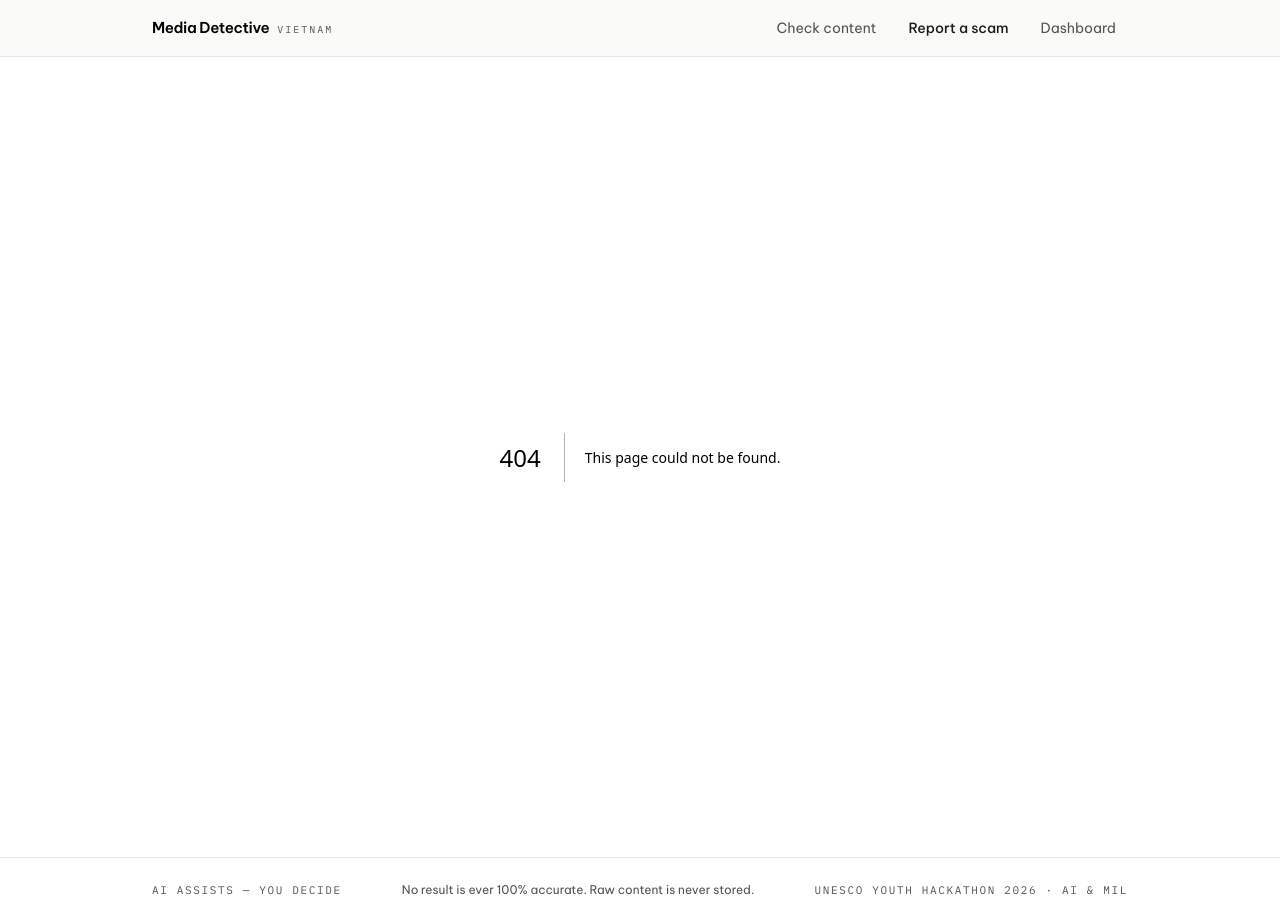
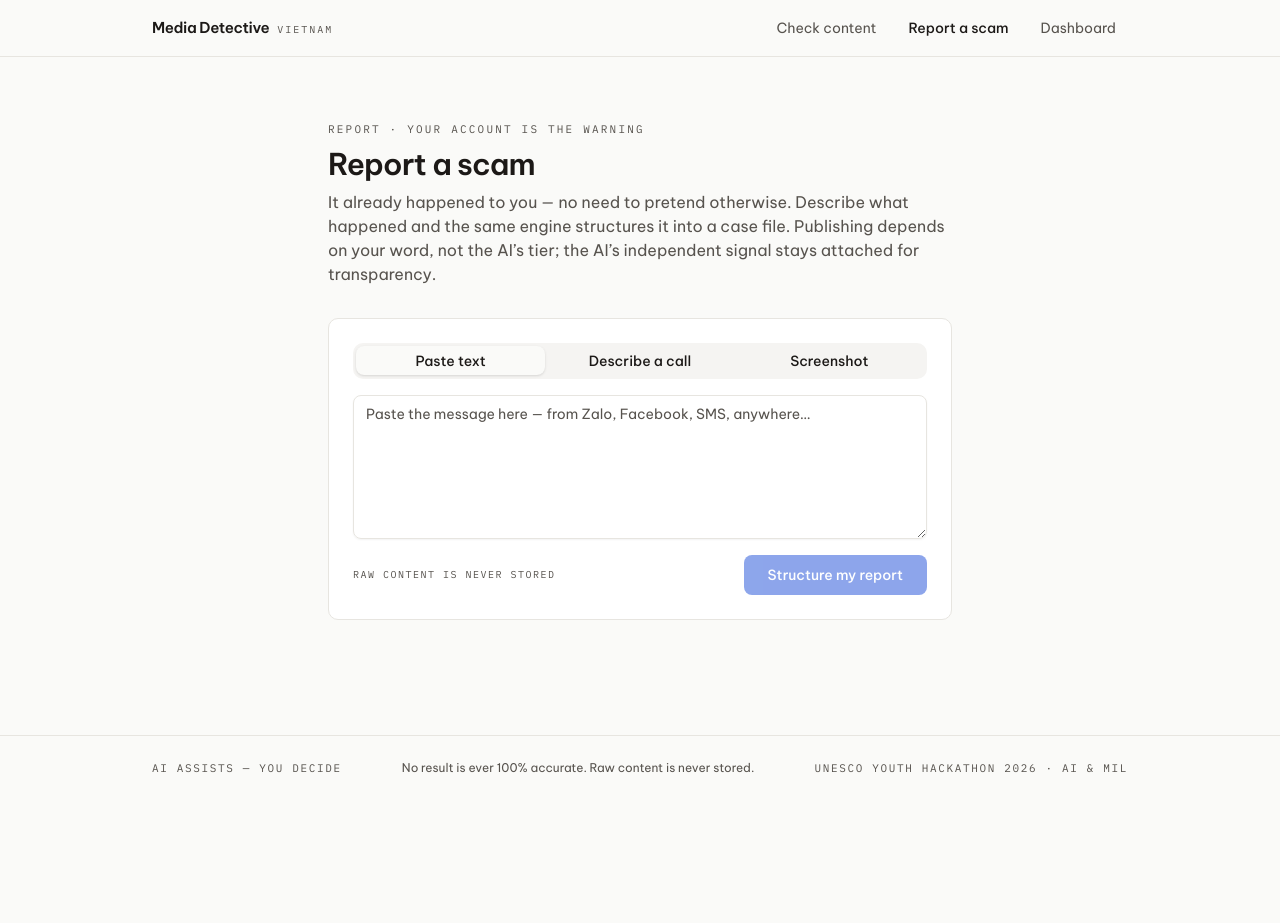
Before and after one commit to namhngo/media-detective-vn, a Next.js app: page /report in a window 1280 px wide. Before the commit this address had no page. After the commit the page ends 800 px from the top, so only its background shows below. Built offline with nearby package versions, Linux system fonts and the light colour scheme.

Commit message:
feat: report flow — attestation publish, AI-signal transparency badge

```diff
--- a/src/app/api/report/route.ts
+++ b/src/app/api/report/route.ts
@@ -18,12 +18,13 @@ export async function POST(request: Request) {
 
   await sleep(1400);
 
-  const { analysis } = mockDetectResponse(
+  const { analysis, similarCases } = mockDetectResponse(
     parsed.data.text ?? parsed.data.imageBase64 ?? "",
   );
   const response = {
     reportId: `mock-${Date.now()}`,
     analysis,
+    similarCases,
     published: true,
   };
   return Response.json(reportResponseSchema.parse(response));
--- /dev/null
+++ b/src/app/report/page.tsx
@@ -0,0 +1,29 @@
+import type { Metadata } from "next";
+
+import { ReportFlow } from "@/components/report-flow";
+
+export const metadata: Metadata = {
+  title: "Report a scam — Media Detective Vietnam",
+};
+
+export default function ReportPage() {
+  return (
+    <div className="mx-auto max-w-2xl px-4 py-12 sm:px-6 sm:py-16">
+      <p className="font-mono text-[11px] tracking-[0.2em] text-muted-foreground uppercase">
+        Report · your account is the warning
+      </p>
+      <h1 className="mt-2 text-3xl font-semibold tracking-tight">
+        Report a scam
+      </h1>
+      <p className="mt-2 text-muted-foreground">
+        It already happened to you — no need to pretend otherwise. Describe
+        what happened and the same engine structures it into a case file.
+        Publishing depends on your word, not the AI&rsquo;s tier; the AI&rsquo;s
+        independent signal stays attached for transparency.
+      </p>
+      <div className="mt-8">
+        <ReportFlow />
+      </div>
+    </div>
+  );
+}
--- a/src/components/case-file.tsx
+++ b/src/components/case-file.tsx
@@ -26,12 +26,15 @@ export function CaseFile({
   source,
   analysis,
   similarCases,
+  attestation,
   children,
 }: {
   reportId: string;
   source: Source;
   analysis: AnalysisResult;
   similarCases: SimilarCase[];
+  /** Report flow: "Reported by user · AI signal: X" transparency strip. */
+  attestation?: React.ReactNode;
   /** Slot for the Share prompt (rendered only at warning tier by the caller). */
   children?: React.ReactNode;
 }) {
@@ -47,6 +50,8 @@ export function CaseFile({
           Score {analysis.riskScore}/100
         </p>
       </header>
+
+      {attestation}
 
       {/* Verdict */}
       <div className="border-b px-5 py-5 sm:px-6">
--- /dev/null
+++ b/src/components/report-flow.tsx
@@ -0,0 +1,171 @@
+"use client";
+
+import { useState } from "react";
+import Link from "next/link";
+import { Check } from "lucide-react";
+
+import { Button } from "@/components/ui/button";
+import { CaseFile } from "@/components/case-file";
+import { ContentInput } from "@/components/content-input";
+import { tierMeta } from "@/lib/tier";
+import type { DetectRequest, ReportResponse } from "@/lib/schema";
+
+type Phase =
+  | { status: "idle" }
+  | { status: "analyzing" }
+  | { status: "preview"; request: DetectRequest; result: ReportResponse }
+  | { status: "publishing"; request: DetectRequest; result: ReportResponse }
+  | { status: "published"; reportId: string }
+  | { status: "error"; message: string };
+
+/**
+ * Report flow — for people who already know. The same engine structures the
+ * account into a case file, but publishing depends on the user's attestation,
+ * not the AI's tier. The AI's independent tier stays visible as a
+ * transparency badge even when it diverges from the user's account.
+ */
+export function ReportFlow() {
+  const [phase, setPhase] = useState<Phase>({ status: "idle" });
+
+  async function analyze(payload: DetectRequest) {
+    setPhase({ status: "analyzing" });
+    try {
+      const res = await fetch("/api/report", {
+        method: "POST",
+        headers: { "content-type": "application/json" },
+        body: JSON.stringify(payload),
+      });
+      if (!res.ok) throw new Error(`Analysis failed (${res.status})`);
+      const result: ReportResponse = await res.json();
+      setPhase({ status: "preview", request: payload, result });
+    } catch (e) {
+      setPhase({
+        status: "error",
+        message: e instanceof Error ? e.message : "Something went wrong",
+      });
+    }
+  }
+
+  async function publish() {
+    if (phase.status !== "preview") return;
+    const { request, result } = phase;
+    setPhase({ status: "publishing", request, result });
+    // Mock phase: /api/report already published. Backend phase: confirm call
+    // against the signed-in (anonymous auth) session.
+    await new Promise((r) => setTimeout(r, 600));
+    setPhase({ status: "published", reportId: result.reportId });
+  }
+
+  const analyzing = phase.status === "analyzing";
+  const publishing = phase.status === "publishing";
+
+  return (
+    <div className="space-y-6">
+      {(phase.status === "idle" || analyzing || phase.status === "error") && (
+        <>
+          <ContentInput
+            busy={analyzing}
+            submitLabel="Structure my report"
+            onSubmit={analyze}
+          />
+          {analyzing && (
+            <div className="rounded-lg border bg-card px-5 py-8 sm:px-6">
+              <div className="flex items-center gap-3">
+                <span className="size-2 animate-pulse rounded-full bg-primary" />
+                <p className="text-sm text-muted-foreground">
+                  Structuring your account into a case file…
+                </p>
+              </div>
+              <div className="mt-4 h-1 w-full overflow-hidden rounded-full bg-muted">
+                <div className="h-full w-1/3 animate-[pulse_1.2s_ease-in-out_infinite] rounded-full bg-primary/60" />
+              </div>
+            </div>
+          )}
+          {phase.status === "error" && (
+            <div
+              className="rounded-lg border border-destructive/40 bg-card px-5 py-4 sm:px-6"
+              role="alert"
+            >
+              <p className="text-sm">
+                The analysis didn&rsquo;t complete: {phase.message}
+              </p>
+              <p className="mt-1 text-sm text-muted-foreground">
+                Check the input and try again — nothing was stored.
+              </p>
+            </div>
+          )}
+        </>
+      )}
+
+      {(phase.status === "preview" || phase.status === "publishing") && (
+        <>
+          <CaseFile
+            reportId={phase.result.reportId}
+            source={phase.request.source}
+            analysis={phase.result.analysis}
+            similarCases={phase.result.similarCases}
+            attestation={
+              <div className="border-b bg-confirmed-user/5 px-5 py-2.5 sm:px-6">
+                <p className="font-mono text-[11px] tracking-[0.12em] text-confirmed-user uppercase">
+                  Reported by you · AI signal: {tierMeta[phase.result.analysis.tier].label}
+                </p>
+              </div>
+            }
+          />
+          <div className="rounded-lg border bg-card px-5 py-4 sm:px-6">
+            <p className="text-sm leading-relaxed">
+              Publishing adds this case file to the public library. Your
+              account is the trust signal here — the AI&rsquo;s independent
+              signal stays attached for transparency, even where it differs
+              from your experience.
+            </p>
+            <div className="mt-3 space-y-1 font-mono text-[11px] tracking-wide text-muted-foreground uppercase">
+              <p>Published: category · techniques · tier · explanation</p>
+              <p>
+                Never published:{" "}
+                <span className="text-redacted" aria-hidden="true">
+                  ████ ███████
+                </span>{" "}
+                raw content, names, numbers
+              </p>
+            </div>
+            <div className="mt-4 flex flex-wrap gap-2">
+              <Button onClick={publish} disabled={publishing}>
+                {publishing ? "Publishing…" : "Publish case file"}
+              </Button>
+              <Button
+                variant="ghost"
+                onClick={() => setPhase({ status: "idle" })}
+                disabled={publishing}
+              >
+                Discard
+              </Button>
+            </div>
+          </div>
+        </>
+      )}
+
+      {phase.status === "published" && (
+        <div className="rounded-lg border bg-card px-5 py-8 text-center sm:px-6">
+          <Check className="mx-auto size-5 text-confirmed-user" />
+          <p className="mt-3 font-medium">Published — thank you.</p>
+          <p className="mt-1 text-sm text-muted-foreground">
+            Your case file is now part of the public library. The next person
+            who checks a similar pattern will see it.
+          </p>
+          <div className="mt-5 flex justify-center gap-2">
+            <Button render={<Link href="/dashboard" />} variant="outline">
+              View dashboard
+            </Button>
+            <Button
+              variant="ghost"
+              onClick={() => setPhase({ status: "idle" })}
+            >
+              Report another
+            </Button>
+          </div>
+        </div>
+      )}
+    </div>
+  );
+}
--- a/src/lib/schema.ts
+++ b/src/lib/schema.ts
@@ -118,6 +118,7 @@ export const reportRequestSchema = detectRequestSchema.and(
 export const reportResponseSchema = z.object({
   reportId: z.string(),
   analysis: analysisResultSchema,
+  similarCases: z.array(similarCaseSchema),
   published: z.boolean(),
 });
 
```
